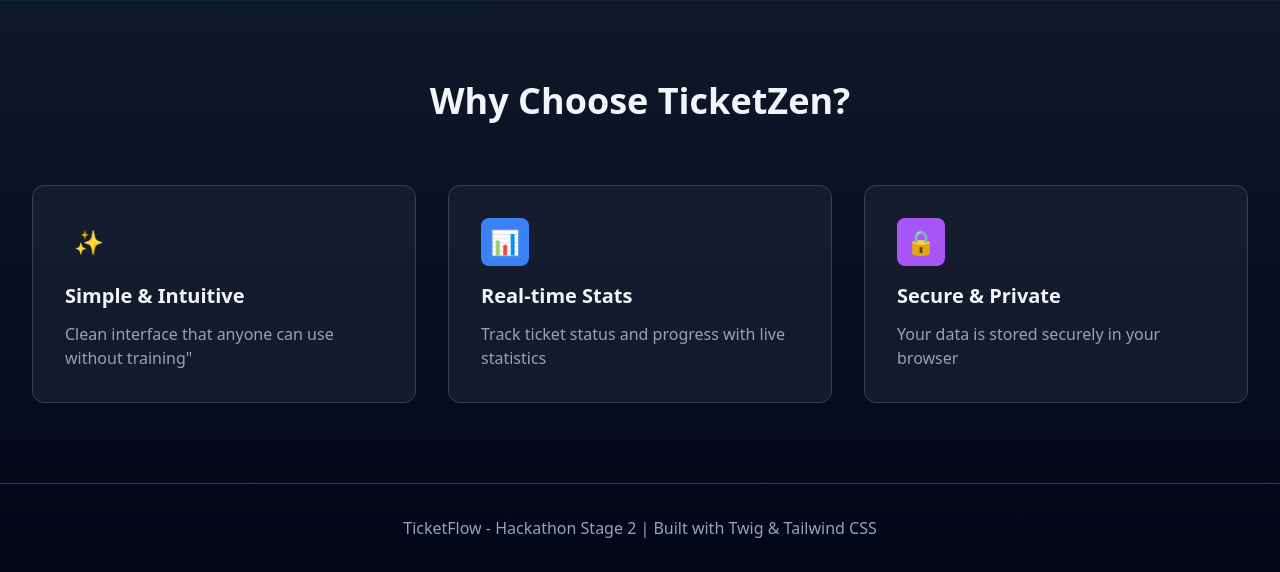
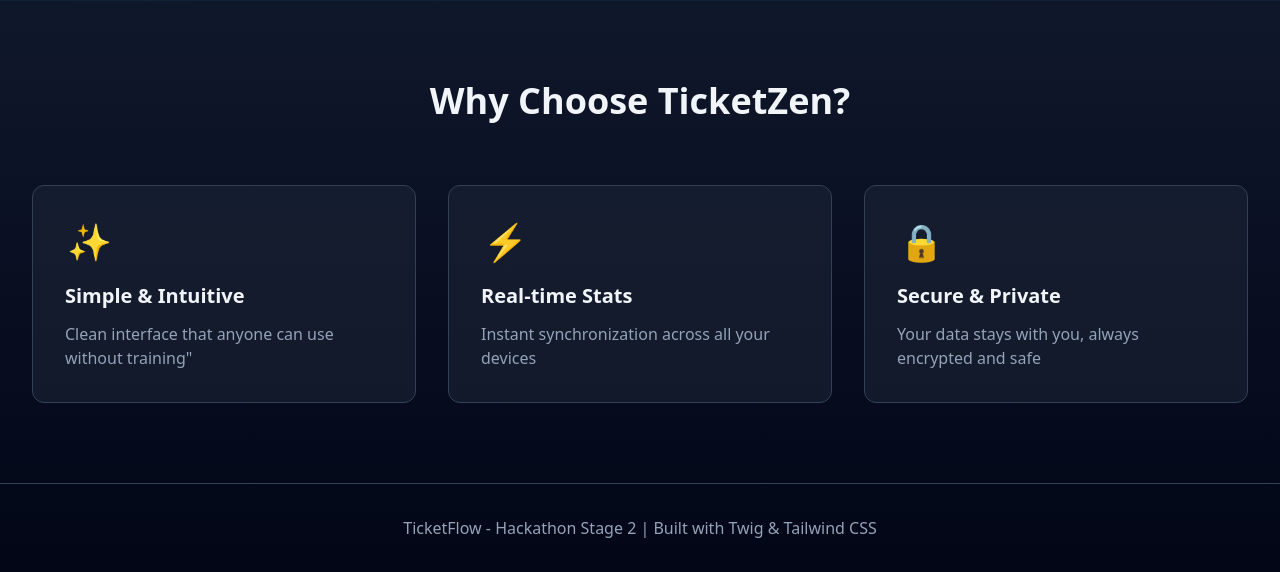
Before and after one commit to Muashef/HNG13-Twig, a PHP site: page / in a window 1280 px wide. Shown: the part 596-1168 px from the top of the page. Run offline with PHP 8.4, Linux system fonts and the light colour scheme; some libraries are stand-ins or nearby versions.

Commit message:
prod fix

```diff
--- a/templates/landing.html.twig
+++ b/templates/landing.html.twig
@@ -52,24 +52,24 @@
         <div class="grid md:grid-cols-3 gap-8">
             <div class="p-8 bg-slate-800/50 border border-slate-700 rounded-xl hover:border-cyan-500/50 transition">
                 <div class="w-12 h-12 mb-4 flex items-center justify-center">
-                    <span class="text-2xl">✨</span>
+                    <span class="text-4xl">✨</span>
                 </div>
                 <h3 class="text-xl font-bold mb-3">Simple & Intuitive</h3>
                 <p class="text-slate-400">Clean interface that anyone can use without training"</p>
             </div>
             <div class="p-8 bg-slate-800/50 border border-slate-700 rounded-xl hover:border-cyan-500/50 transition">
-                <div class="w-12 h-12 bg-blue-500 rounded-lg mb-4 flex items-center justify-center">
-                    <span class="text-2xl">📊</span>
+                <div class="w-12 h-12 mb-4 flex items-center justify-center">
+                    <span class="text-4xl">⚡</span>
                 </div>
                 <h3 class="text-xl font-bold mb-3">Real-time Stats</h3>
-                <p class="text-slate-400">Track ticket status and progress with live statistics</p>
+                <p class="text-slate-400">Instant synchronization across all your devices</p>
             </div>
             <div class="p-8 bg-slate-800/50 border border-slate-700 rounded-xl hover:border-cyan-500/50 transition">
-                <div class="w-12 h-12 bg-purple-500 rounded-lg mb-4 flex items-center justify-center">
-                    <span class="text-2xl">🔒</span>
+                <div class="w-12 h-12 mb-4 flex items-center justify-center">
+                    <span class="text-4xl">🔒</span>
                 </div>
                 <h3 class="text-xl font-bold mb-3">Secure & Private</h3>
-                <p class="text-slate-400">Your data is stored securely in your browser</p>
+                <p class="text-slate-400">Your data stays with you, always encrypted and safe</p>
             </div>
         </div>
     </section>
--- a/templates/login.html.twig
+++ b/templates/login.html.twig
@@ -6,6 +6,12 @@
 <main class="min-h-screen flex items-center justify-center px-4 py-12">
     <div class="w-full max-w-md">
         <div class="bg-slate-800 rounded-lg border border-slate-700 p-8 shadow-2xl">
+            {# <a
+            href="/"
+            className="text-2xl font-bold bg-linear-to-r from-cyan-400 to-blue-500 bg-clip-text text-transparent mb-8 block"
+          >
+            TicketZen
+          </a> #}
             <h1 class="text-3xl font-bold mb-2 text-center">Welcome Back</h1>
             <p class="text-slate-400 text-center mb-8">Sign in to your account</p>
 
```
Also changed, not shown: vercel.json.
